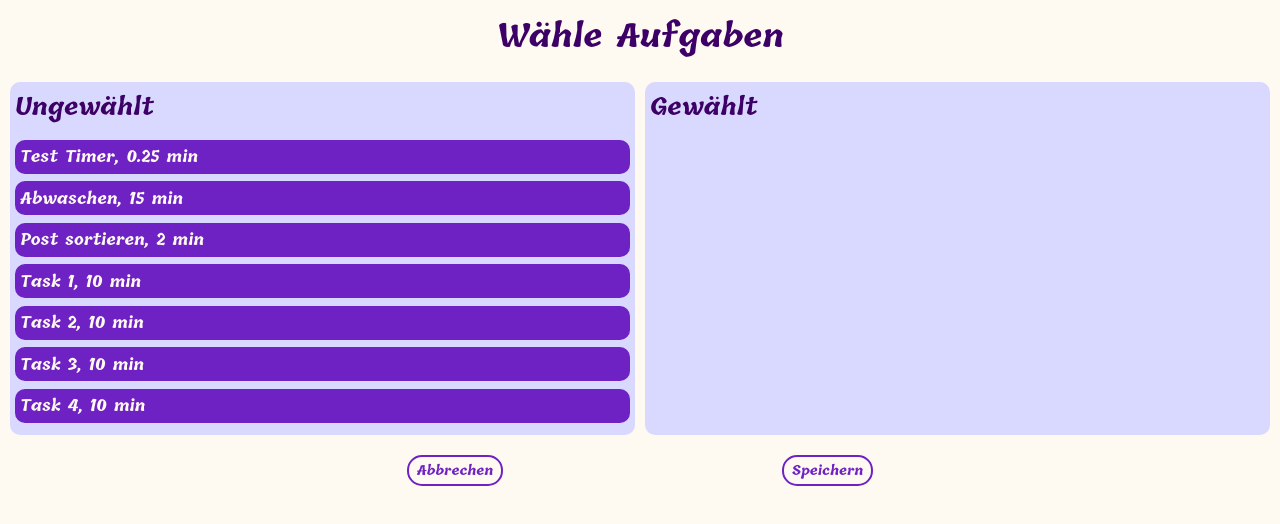
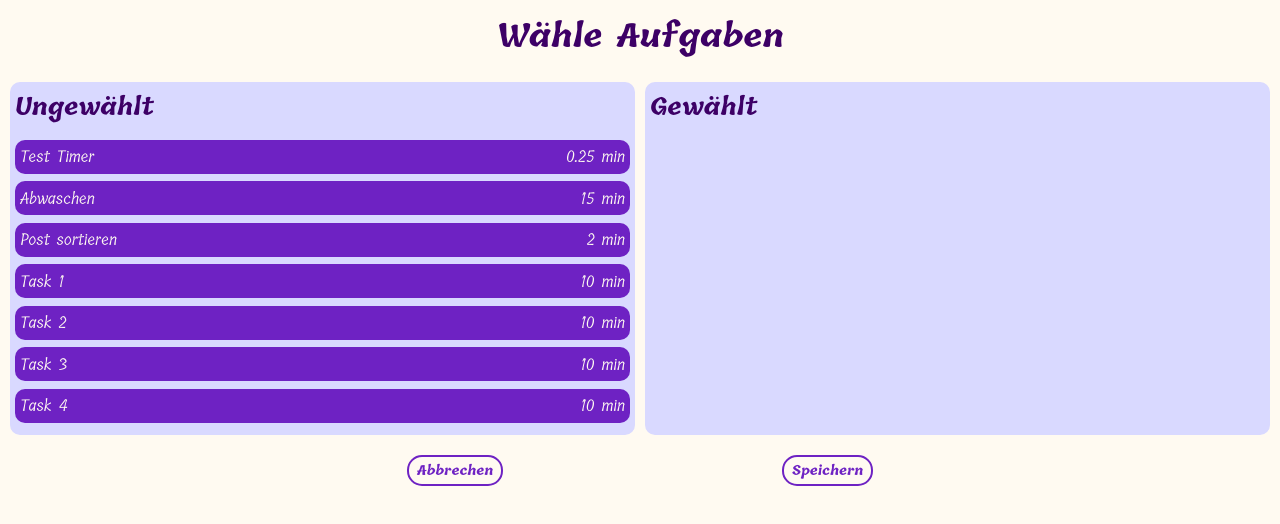
Before and after one commit to A11yship/capstone-project, a Next.js app: page /create-list in a window 1280 px wide. Shown: the top 524 px of the page. Built offline with nearby package versions, Linux system fonts and the light colour scheme.

Commit message:
Style drag and Drop and Main

```diff
--- a/src/components/Layout.js
+++ b/src/components/Layout.js
@@ -4,7 +4,7 @@ import StyledMain from './StyledMain';
 export default function Layout({children}) {
 	return (
 		<>
-			<StyledMain>{children}</StyledMain>
+			<StyledMain hasNavbar>{children}</StyledMain>
 			<Navbar />
 		</>
 	);
--- a/src/components/StyledMain.js
+++ b/src/components/StyledMain.js
@@ -4,9 +4,9 @@ const StyledMain = styled.main`
 	display: flex;
 	flex-direction: column;
 	align-items: center;
-	min-height: calc(100vh - 70px);
+	min-height: ${({hasNavbar}) => (hasNavbar ? 'calc(100vh - 70px)' : 'calc(100vh - 20px)')};
 	gap: 10px;
-	margin: 10px 0 60px;
+	margin: ${({hasNavbar}) => (hasNavbar ? '10px 0 60px' : '10px 0')};
 `;
 
 export default StyledMain;
--- a/src/components/Task/StyledTask.js
+++ b/src/components/Task/StyledTask.js
@@ -1,11 +1,16 @@
 import styled from 'styled-components';
 
 const StyledTask = styled.div`
+	display: flex;
+	align-items: center;
+	justify-content: space-between;
+	gap: 5px;
 	margin: 7.5px 0;
 	padding: 3.5px 5px;
 	border-radius: 10px;
 	background-color: var(--brand-color);
 	color: var(--light-color);
+	font-weight: normal;
 `;
 
 export default StyledTask;
--- a/src/components/Task/Task.js
+++ b/src/components/Task/Task.js
@@ -11,7 +11,7 @@ export default function Task({task, index}) {
 					{...provided.dragHandleProps}
 					ref={provided.innerRef}
 				>
-					{task.name}, {task.time} min
+					<span>{task.name}</span> <span>{task.time} min</span>
 				</StyledTask>
 			)}
 		</Draggable>
```
